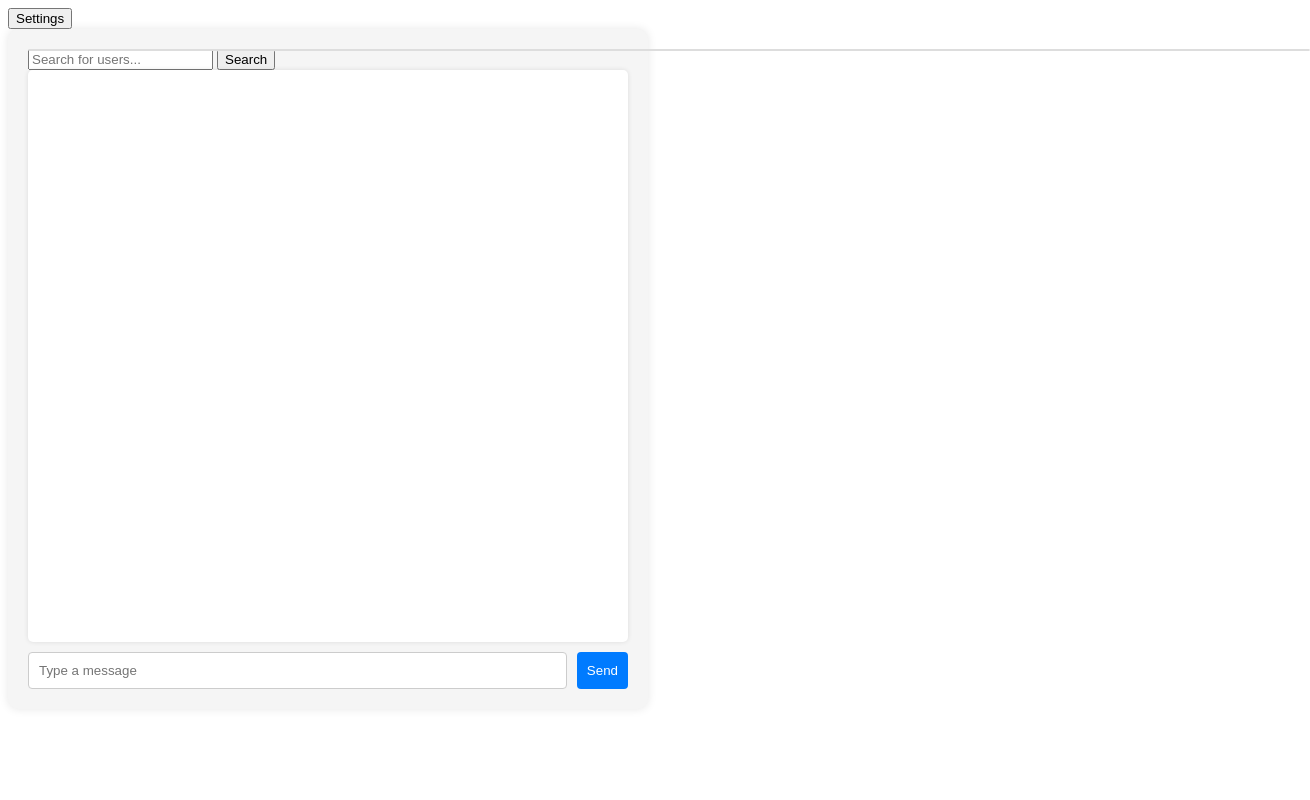
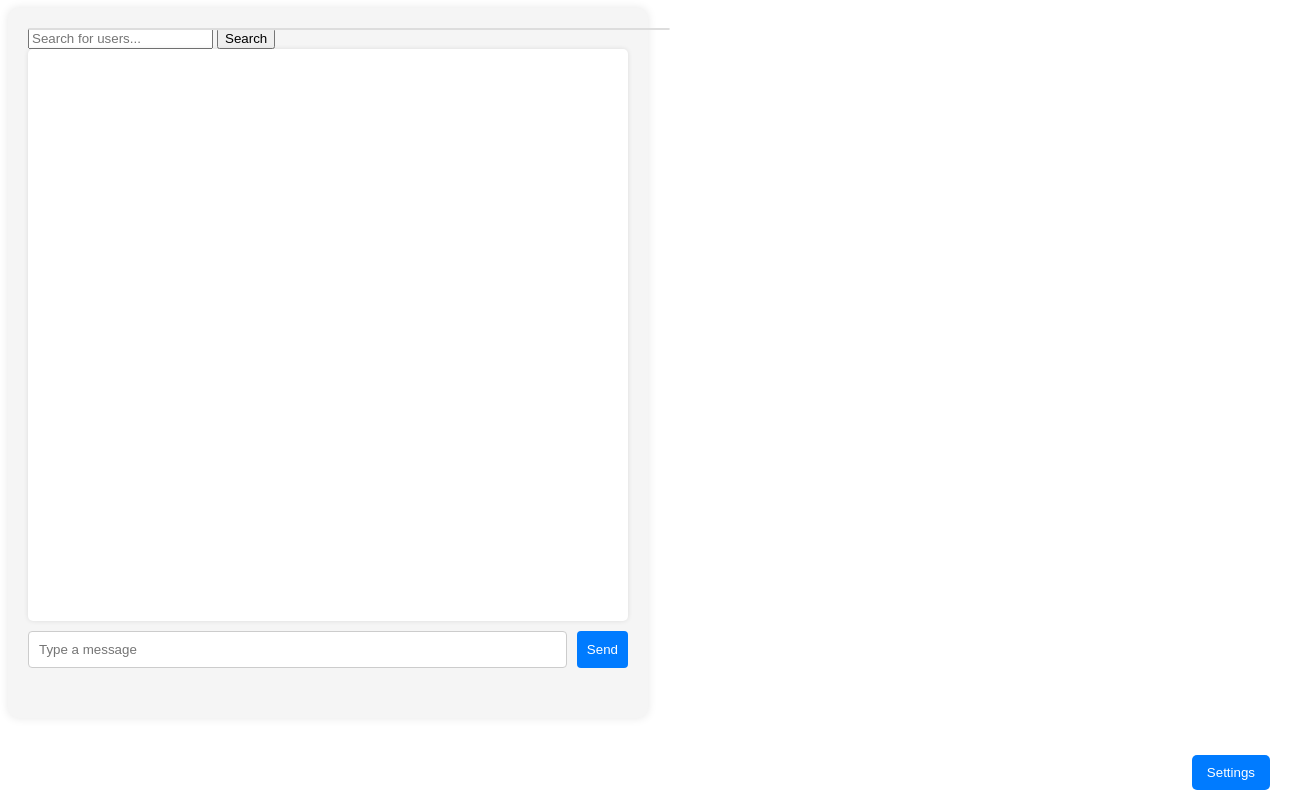
Before and after one commit to LokiAtAsgard/Tokitoki, a plain HTML site: page tokitoki.html in a window 1280 px wide. Shown: the whole page, 1310 px wide, since content can reach past the window. Drawn offline with Linux system fonts and the light colour scheme; no server answers.

Commit message:
dsds
aad

```diff
--- a/tokitoki.css
+++ b/tokitoki.css
@@ -1,15 +1,18 @@
 /* Chat container layout adjustments */
 .chat-container {
+    position: relative;
     max-width: 600px;
     height: 80vh;
     display: flex;
     flex-direction: column;
-    justify-content: space-between;
+    justify-content: flex-start;
     background-color: #f5f5f5;
     border-radius: 10px;
     box-shadow: 0 0 10px rgba(0, 0, 0, 0.1);
     padding: 20px;
+    padding-bottom: 50px; /* Add space at the bottom for the settings button */
 }
+
 
 /* Chat box styling */
 .chat-box {
@@ -70,7 +73,19 @@
     background-color: #0056b3;
 }
 
-/* Hide unwanted header */
-header {
-    display: none;
+#settings-button {
+    position: absolute;
+    bottom: 10px;
+    right: 10px;
+    padding: 10px 15px;
+    background-color: #007bff;
+    color: white;
+    border: none;
+    border-radius: 5px;
+    cursor: pointer;
 }
+
+
+#settings-button:hover {
+    background-color: #0056b3;
+}
```
